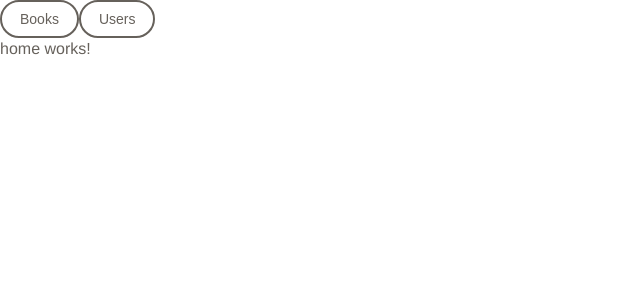
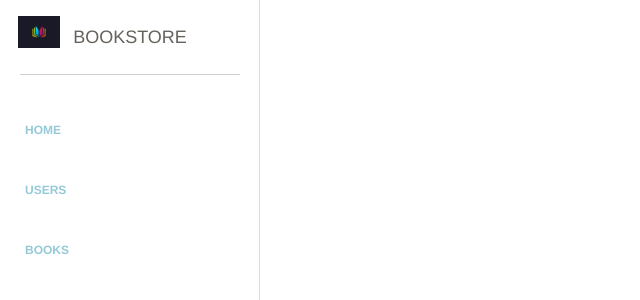
Before and after one commit to FlorianSchmuck/WEW5_Library, an Angular app: page /home in a window 1280 px wide. Shown: the top 300 px of the page, without its empty margins (0-640 px from the left). Built offline with nearby package versions, Linux system fonts and the light colour scheme; a web font is replaced by a local one.

Commit message:
add sidebar

```diff
--- a/src/app/app.component.html
+++ b/src/app/app.component.html
@@ -1,9 +1,11 @@
-<div id="header"></div>
-<div id="sidebar">
-  <button class="btn btn-default" routerLink="/books">Books</button>
-  <button class="btn btn-default" routerLink="/users">Users</button>
+<div class="wrapper">
+  <div class="sidebar" data-background-color="white" data-active-color="danger">
+    <app-sidebar></app-sidebar>
+  </div>
+  <div class = "mainpanel">
+      <div class="content">
+        <router-outlet></router-outlet>
+      </div>
+  </div>
+
 </div>
-<div>
-  <router-outlet></router-outlet>
-</div>
-<div id="footer"></div>
--- a/src/app/app.component.ts
+++ b/src/app/app.component.ts
@@ -1,7 +1,7 @@
 import { Component } from '@angular/core';
 
 @Component({
-  selector: 'app-root',
+  selector: 'bookstore-app',
   templateUrl: './app.component.html',
   styleUrls: ['./app.component.css']
 })
--- /dev/null
+++ b/src/app/sidebar/sidebar.component.html
@@ -0,0 +1,28 @@
+<div class="sidebar-wrapper">
+  <div class="logo">
+      <a class="simple-text">
+          <div class="logo-img">
+              <img src="../../assets/img/book.png" alt="">
+          </div>
+         Bookstore
+      </a>
+  </div>
+  <ul class="nav">
+      <li>
+          <a>
+              <p><a routerLink="">Home</a></p>
+          </a>
+      </li>
+      <li>
+          <a>
+              <p><a routerLink="users">Users</a></p>
+          </a>
+      </li>
+      <li>
+          <a>
+              <p><a routerLink="books">Books</a></p>
+          </a>
+      </li>
+
+  </ul>
+</div>
--- a/src/index.html
+++ b/src/index.html
@@ -15,6 +15,10 @@
   <link rel="icon" type="image/x-icon" href="favicon.ico">
 </head>
 <body>
-  <app-root></app-root>
+    <bookstore-app>
+        <div class="loader-container">
+          <div class="loader"></div>
+        </div>
+      </bookstore-app>
 </body>
 </html>
```
Also changed, not shown: src/app/app.module.ts (+4 -3 lines), src/app/sidebar/sidebar.component.ts (added, +12 -0 lines), src/app/sidebar/sidebar.component.css (added), src/assets/img/book.png (added), 1 other file (tests, documents, lock files or other folders).
